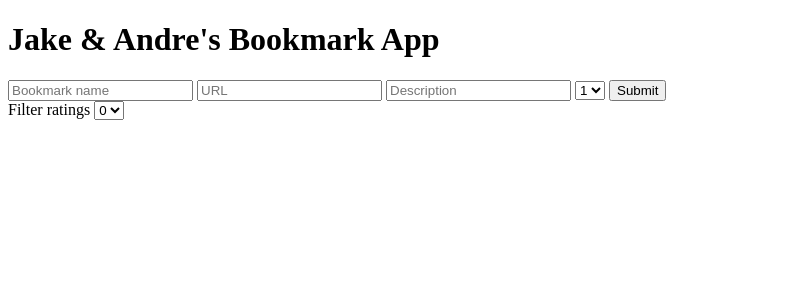
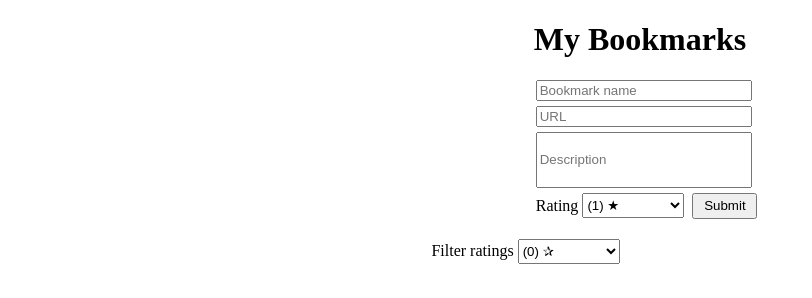
Before and after one commit to JuiceboxJones/Jake-Andre-Bookmarks, a plain HTML site: page index.html in a window 1280 px wide. Both pictures are taken after a click on the button "Add Bookmark". Shown: the whole page, without its empty margins (0-812 px from the left). Drawn offline with nearby package versions, Linux system fonts and the light colour scheme; no server answers.

Commit message:
started adding css

```diff
--- a/index.html
+++ b/index.html
@@ -14,20 +14,22 @@
 <body>
   <main class="main-container" role="main">
     <header role="heading">
-      <h1>Jake & Andre's Bookmark App</h1>
+      <h1>My Bookmarks</h1>
     </header>
 
-    <section role="form"><button class="hide-bookmark">Add Bookmark</button>
+    <section role="form" class="add-bookmark-section"><button class="hide-bookmark">Add Bookmark</button>
       <form class="add-bookmark hidden" id="add-bookmark">
-        <input type="text" name="title" placeholder="Bookmark name">
-        <input type="text" name="url" placeholder="URL">
-        <input type="text" name="desc" placeholder="Description">
-        <select form="add-bookmark" name="rating">
-          <option>1</option>
-          <option>2</option>
-          <option>3</option>
-          <option>4</option>
-          <option>5</option>
+        <input type="text" name="title" placeholder="Bookmark name" class="single-line-input">
+        <input type="text" name="url" placeholder="URL" class="single-line-input">
+        <input type="text" name="desc" placeholder="Description" class="multi-line-input">
+        <br>
+        <label for="rating">Rating</label>
+        <select form="add-bookmark" name="rating" id="rating">
+        <option>(1) ★</option>
+        <option>(2) ★★</option>
+        <option>(3) ★★★</option>
+        <option>(4) ★★★★</option>
+        <option>(5) ★★★★★</option>
         </select>
         <input type="submit" class="js-submit-bookmark">
       </form>
@@ -35,12 +37,12 @@
     <section class="filter">
       <label for="filter-by-rating">Filter ratings</label>
       <select id="filter-by-rating">
-        <option>0</option>
-        <option>1</option>
-        <option>2</option>
-        <option>3</option>
-        <option>4</option>
-        <option>5</option>
+        <option>(0) ✰</option>
+        <option>(1) ★</option>
+        <option>(2) ★★</option>
+        <option>(3) ★★★</option>
+        <option>(4) ★★★★</option>
+        <option>(5) ★★★★★</option>
       </select>
     </section>
 
--- a/styles.css
+++ b/styles.css
@@ -1,3 +1,60 @@
+.main-container{
+  width:33%;
+  margin: 0 auto;
+
+}
+
+body{
+  margin: none;
+}
+
 .hidden{
-  display: none;
+  display: none !important;
 }
+
+ul{
+  list-style-type: none;
+}
+
+h1 {
+  text-align: center;
+}
+
+.hide-bookmark{
+  display:block;
+  width:100%;
+}
+
+.add-bookmark-section{
+  margin: 15px 0px;
+}
+
+#add-bookmark{
+  width: 100%;
+  display: block;
+  padding: 0 25%;
+}
+
+#add-bookmark input{
+  margin-bottom: 5px;
+}
+
+.single-line-input{
+width: 50%;
+margin: 0;
+}
+
+.multi-line-input{
+width: 50%;
+height: 50px;
+}
+
+select{
+  height: 25px;
+}
+
+.js-submit-bookmark{
+  margin-left: 4px;
+  width: 65px;
+  height: 26px;
+}
```
